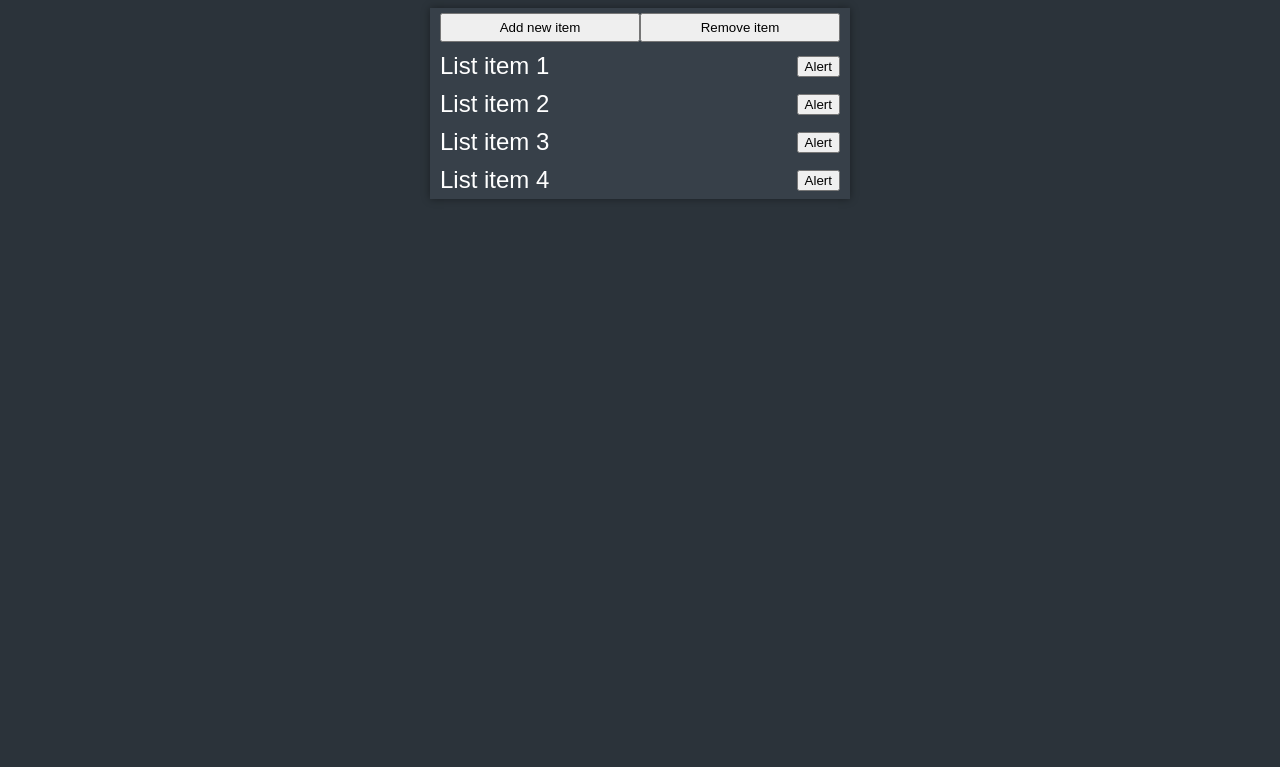
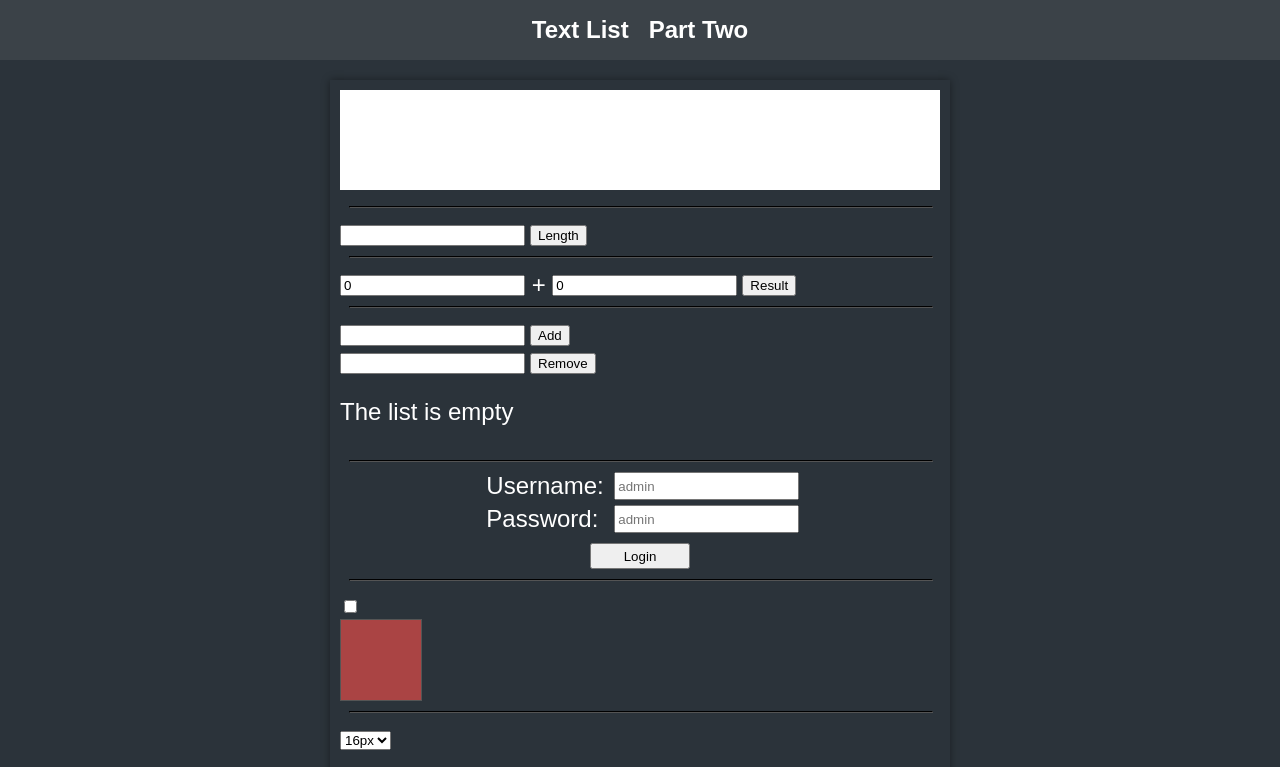
Before and after one commit to NikMerkulov/turing-camp-react, a React (Create React App) app: page /PartTwo in a window 1280 px wide. Shown: the top 767 px of the page. Built offline with nearby package versions, Linux system fonts and the light colour scheme.

Commit message:
week-5-day-3-pt2

```diff
--- a/package.json
+++ b/package.json
@@ -4,8 +4,10 @@
   "private": true,
   "dependencies": {
     "cra-template": "1.1.2",
+    "prop-types": "^15.7.2",
     "react": "^17.0.2",
     "react-dom": "^17.0.2",
+    "react-router-dom": "^5.2.1",
     "react-scripts": "4.0.3"
   },
   "scripts": {
--- a/src/App.css
+++ /dev/null
@@ -1,5 +0,0 @@
-.App {
-  display: flex;
-  flex-direction: column;
-  align-items: center;
-}
--- a/src/App.js
+++ b/src/App.js
@@ -1,10 +1,30 @@
-import './App.css'
+import styles from './App.module.css'
 import TextList from './components/week-5-day-3/TextList'
+import {
+  BrowserRouter as Router,
+  Switch,
+  Route,
+  Link
+} from 'react-router-dom'
+import PartTwo from './components/week-5-day-3-pt2/PartTwo'
 
 const App = () => {
   return (
-    <div className="App">
-      <TextList />
+    <div className={styles.App}>
+      <Router>
+        <div className={styles.header}>
+          <Link to='/TextList'>Text List</Link>
+          <Link to='/PartTwo'>Part Two</Link>
+        </div>
+        <Switch>
+          <Route path="/TextList">
+            <TextList />
+          </Route>
+          <Route path="/PartTwo">
+            <PartTwo />
+          </Route>
+        </Switch>
+      </Router>
     </div>
   )
 }
--- /dev/null
+++ b/src/App.module.css
@@ -0,0 +1,35 @@
+.App {
+  display: flex;
+  flex-direction: column;
+  align-items: center;
+}
+.header {
+  display: flex;
+  justify-content: center;
+  align-items: center;
+  gap: 20px;
+  width: 100%;
+  height: 60px;
+  background-color: rgba(190, 190, 190, .1);
+}
+.header > a {
+  color: #FFF;
+  text-decoration: none;
+  cursor: pointer;
+  font-weight: 700;
+  position: relative;
+  overflow: hidden;
+}
+.header > a::before {
+  content: '';
+  position: absolute;
+  bottom: 0;
+  left: -100px;
+  height: 2px;
+  width: 100%;
+  background: #FFF;
+  transition: left 300ms cubic-bezier(0.675, 0.225, 0.32, 0.83);
+}
+.header > a:hover::before {
+  left: 0;
+}
--- /dev/null
+++ b/src/components/week-5-day-3-pt2/PartTwo.jsx
@@ -0,0 +1,198 @@
+import styles from "./PartTwo.module.css"
+import React, { useState } from "react"
+
+const PartTwo = () => {
+  const [textArea, setTextArea] = useState(""),
+    [inputText, setinputText] = useState(""),
+    [list, setList] = useState([]),
+    [newItem, setNewItem] = useState(""),
+    [itemNumber, setItemNumber] = useState(),
+    [checked, setChecked] = useState(false),
+    [numberOne, setNumberOne] = useState(0),
+    [numberTwo, setNumberTwo] = useState(0),
+    [fontSize, setFontSize] = useState("16px"),
+    [username, setUsername] = useState(""),
+    [password, setPassword] = useState(""),
+    [options, setOptions] = useState([]),
+    [newOption, setNewOption] = useState(''),
+    users = [
+      {
+        username: "admin",
+        password: "admin",
+      },
+      {
+        username: "clown",
+        password: "baloon",
+      },
+    ],
+    Items = ({ items }) => {
+      if (items.length === 0) return <p>The list is empty</p>
+      return items.map((item, i) => (
+        <li key={i}>
+          <p>{item}</p>
+        </li>
+      ))
+    },
+    Select = ({ options }) => {
+      if (options.length === 0) return  <p>Add new options</p>
+      return (
+        <select>
+          {options.map((option, i) => <option key = {i}>{option}</option>)}
+        </select>
+      )
+    }
+  return (
+    <div className={styles.partTwo}>
+      <div className={styles.one}>
+        <textarea
+          onChange={e => setTextArea(e.target.value)}
+          maxLength="210"
+        ></textarea>
+        {textArea === "" ? null : <p>{textArea}</p>}
+      </div>
+      <hr />
+      <div className={styles.two}>
+        <input type="text" onChange={e => setinputText(e.target.value)} />
+        <button onClick={() => alert(`Length: ${inputText.length}`)}>
+          Length
+        </button>
+      </div>
+      <hr />
+      <div className={styles.three}>
+        <input
+          type="number"
+          onChange={e => setNumberOne(+e.target.value)}
+          value={numberOne}
+        />
+        <span> + </span>
+        <input
+          type="number"
+          onChange={e => setNumberTwo(+e.target.value)}
+          value={numberTwo}
+        />
+        <button onClick={() => alert(`Sum: ${numberOne + numberTwo}`)}>
+          Result
+        </button>
+      </div>
+      <hr />
+      <div className={styles.four}>
+        <form
+          onSubmit={e => {
+            e.preventDefault()
+            if (newItem !== "") {
+              setList([...list, newItem])
+              setNewItem("")
+            }
+          }}
+        >
+          <input onChange={e => setNewItem(e.target.value)} value={newItem} />
+          <button>Add</button>
+        </form>
+        <form
+          onSubmit={e => {
+            e.preventDefault()
+            itemNumber < 1
+              ? alert("There is no item with such index.")
+              : setList([
+                  ...list.slice(0, itemNumber - 1),
+                  ...list.slice(itemNumber),
+                ])
+          }}
+        >
+          <input
+            type="number"
+            onChange={e =>
+              setItemNumber(e.target.value === undefined ? "" : +e.target.value)
+            }
+            value={itemNumber}
+          />
+          <button>Remove</button>
+        </form>
+        <ol>
+          <Items items={list} />
+        </ol>
+      </div>
+      <hr />
+      <div className={styles.six}>
+        <form
+          onSubmit={e => {
+            e.preventDefault()
+            let message = "Cannot find the user"
+            if (username === "") {
+              alert(message)
+            } else {
+              users.forEach(user => {
+                if (user.username === username) {
+                  if (user.password === password) {
+                    message = "Welcome"
+                  } else message = "Incorrect password"
+                }
+              })
+              alert(message)
+            }
+          }}
+        >
+          <div>
+            <label htmlFor="username">Username: </label>
+            <input
+              placeholder="admin"
+              onChange={e => setUsername(e.target.value)}
+              value={username}
+            />
+            <label htmlFor="password">Password: </label>
+            <input
+              type="password"
+              placeholder="admin"
+              onChange={e => setPassword(e.target.value)}
+              value={password}
+            />
+          </div>
+          <button>Login</button>
+        </form>
+      </div>
+      <hr />
+      <div className={styles.seven}>
+        <input type="checkbox" onChange={e => setChecked(e.target.checked)} />
+        {!checked ? <div></div> : null}
+      </div>
+      <hr />
+      <div className={styles.eight}>
+        <select
+          name="fontSize"
+          value={fontSize}
+          onChange={e => setFontSize(e.target.value)}
+        >
+          <option value="8px">8px</option>
+          <option value="16px">16px</option>
+          <option value="24px">24px</option>
+          <option value="32px">32px</option>
+        </select>
+        <p style={{ fontSize: fontSize }}>
+          Lorem ipsum dolor sit amet consectetur adipisicing elit. Quod possimus
+          debitis aut, dolore consequuntur quaerat ab reiciendis repudiandae
+          voluptate, neque delectus blanditiis incidunt nesciunt repellat,
+          officiis quibusdam nihil nobis quas. Sed magni doloribus, aut labore
+          maiores reprehenderit repellendus rerum? Ipsum, odio reiciendis esse
+          debitis autem nostrum exercitationem sapiente, facilis in neque,
+          beatae ducimus consequuntur veritatis animi. Natus aperiam neque
+          corrupti?
+        </p>
+      </div>
+      <div className={styles.nine}>
+        <form
+          onSubmit={e => {
+            e.preventDefault()
+            if (newOption !== '') {
+              setOptions([...options, newOption])
+              setNewOption('')
+            }
+          }}>
+            <input onChange = {e => setNewOption(e.target.value)} value = {newOption} />
+            <button>Add</button>
+        </form>
+        <Select options = {options} />
+      </div>
+    </div>
+  )
+}
+export default PartTwo
--- /dev/null
+++ b/src/components/week-5-day-3-pt2/PartTwo.module.css
@@ -0,0 +1,81 @@
+.partTwo {
+  margin-top: 20px;
+  box-shadow: 0 0 8px 0 rgba(0, 0, 0, .4);
+}
+.partTwo > div {
+  padding: 10px;
+}
+hr {
+  border-color: #000;
+  margin: 0;
+  width: 94%;
+  position: relative;
+  left: 3%;
+}
+.one {
+  width: 600px;
+}
+.one > textArea {
+  font-size: 20px;
+  width: 100%;
+  height: 100px;
+  resize: none;
+  padding: 0;
+  border: none;
+  box-shadow: none;
+}
+.one > p {
+  word-break: break-all;
+  margin: 0;
+}
+.two > button, .three > button, .four > form > button {
+  margin-left: 5px;
+}
+.three > span {
+  position: relative;
+  bottom: -3px;
+}
+.four > ol {
+  counter-reset: list;
+  padding: 0;
+  margin: 10px 0 0 0;
+}
+.four > ol > li {
+  display: block;
+}
+.four > ol > li::before {
+  float: left;
+  counter-increment: list;
+  content: counter(list)':';
+  margin-right: 5px;
+}
+.six {
+  display: flex;
+  justify-content: center;
+}
+.six > form {
+  display: flex;
+  flex-direction: column;
+  justify-content: center;
+}
+.six > form > div {
+  display: grid;
+  grid-template-columns: 40% 60%;
+  grid-template-rows: 1fr 1fr;
+  gap: 5px;
+}
+.six > form > button {
+  align-self: center;
+  width: 100px;
+  height: 26px;
+  margin-top: 10px;
+}
+.seven > div {
+  height: 80px;
+  width: 80px;
+  background: #A44;
+  border: 1px solid #555;
+}
+.eight {
+  width: 600px;
+}
--- a/src/components/week-5-day-3/Selection.jsx
+++ b/src/components/week-5-day-3/Selection.jsx
@@ -1,3 +1,4 @@
+import React from 'react'
 import styles from './Selection.module.css'
 import ReactDOM from 'react-dom'
 
--- a/src/components/week-5-day-3/TextList.module.css
+++ b/src/components/week-5-day-3/TextList.module.css
@@ -4,6 +4,7 @@ ul {
   width: 400px;
   background-color: rgb(55, 64, 73);
   box-shadow: 0 0 8px 0 rgba(0, 0, 0, .4);
+  margin-top: 20px;
 }
 ul > div {
   display: flex;
--- a/src/index.css
+++ b/src/index.css
@@ -3,4 +3,6 @@ body {
   color: white;
   font-family: Arial;
   font-size: 24px;
+  margin: 0;
+  padding: 0;
 }
```
Also changed, not shown: 1 other file (tests, documents, lock files or other folders).
